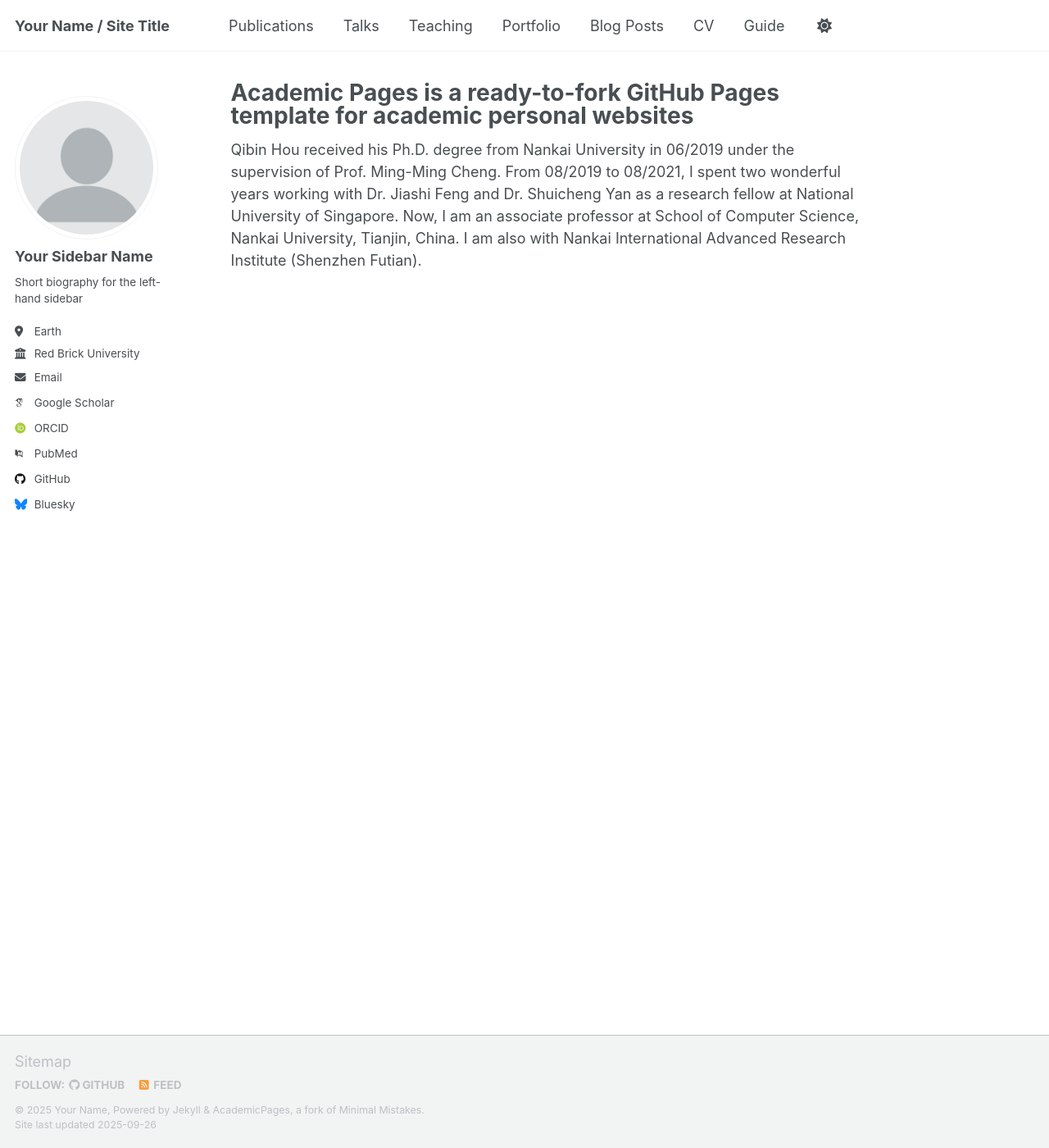
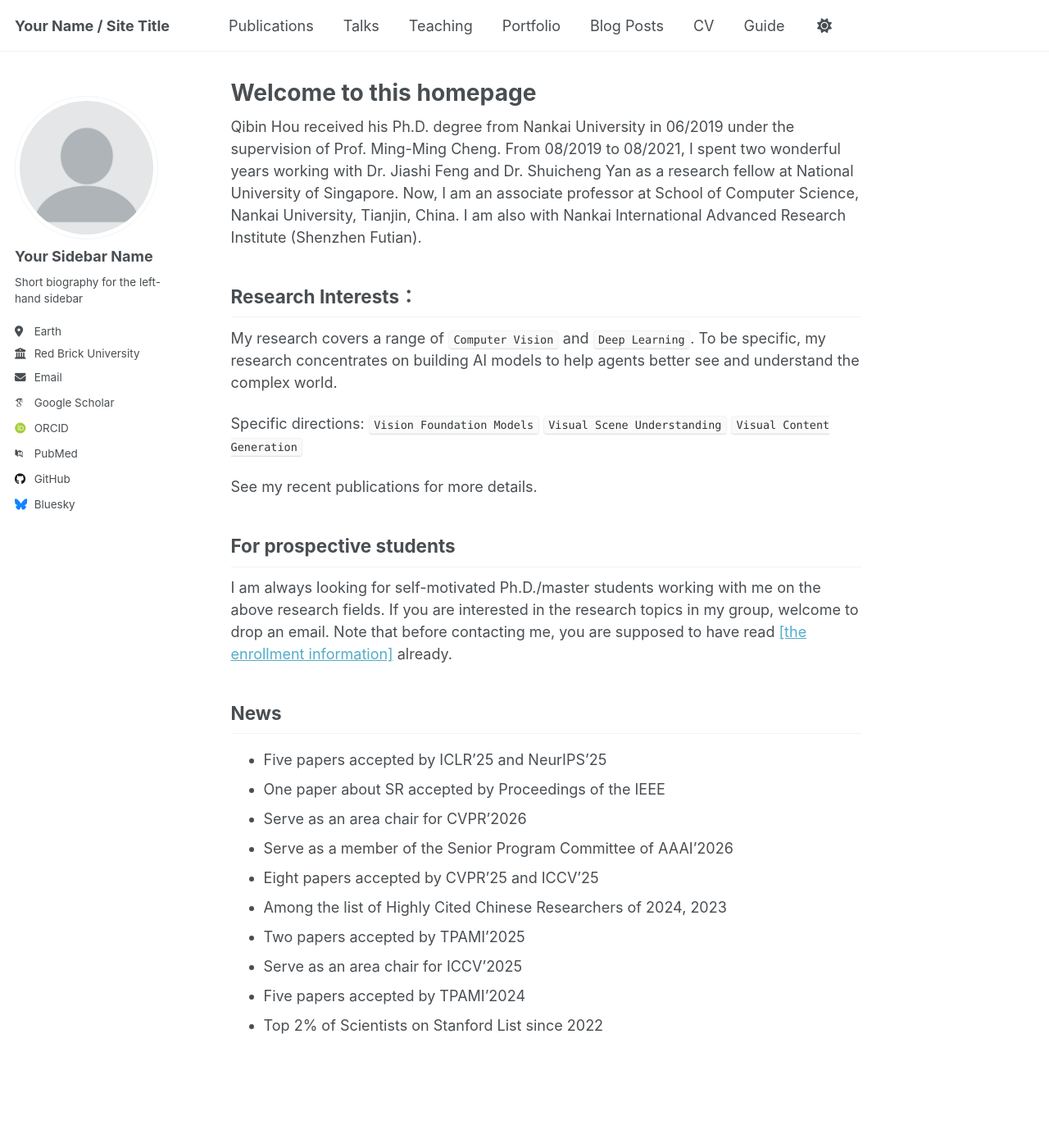
Before and after one commit to houqb/houqb.github.io, a Jekyll site: the page built from _pages/about.md, in a window 1280 px wide and 1400 px high. Shown: the whole window at 82% size. Built offline with Jekyll 4.4.1, drawn with Linux system fonts in a browser that asks for light colours; some web fonts are replaced; a script that is not in the unit is left out.

Commit message:
Update about.md

```diff
--- a/_pages/about.md
+++ b/_pages/about.md
@@ -1,6 +1,6 @@
 ---
 permalink: /
-title: "Academic Pages is a ready-to-fork GitHub Pages template for academic personal websites"
+title: "Welcome to  this homepage"
 author_profile: true
 redirect_from:
   - /about/
@@ -8,3 +8,28 @@ redirect_from:
 ---
 
 Qibin Hou received his Ph.D. degree from Nankai University in 06/2019 under the supervision of Prof. Ming-Ming Cheng. From 08/2019 to 08/2021, I spent two wonderful years working with Dr. Jiashi Feng and Dr. Shuicheng Yan as a research fellow at National University of Singapore. Now, I am an associate professor at School of Computer Science, Nankai University, Tianjin, China. I am also with Nankai International Advanced Research Institute (Shenzhen Futian).
+
+## Research Interests：
+
+My research covers a range of `Computer Vision` and `Deep Learning`. To be specific, my research concentrates on building AI models to help agents better see and understand the complex world.
+
+Specific directions: `Vision Foundation Models` `Visual Scene Understanding` `Visual Content Generation`
+
+See my recent publications for more details.
+
+## For prospective students
+
+I am always looking for self-motivated Ph.D./master students working with me on the above research fields. If you are interested in the research topics in my group, welcome to drop an email. Note that before contacting me, you are supposed to have read <a href="https://mmcheng.net/recruit/" class="redlink">[the enrollment information]</a> already.
+
+## News
+
++ Five papers accepted by ICLR'25 and NeurIPS'25
++ One paper about SR accepted by Proceedings of the IEEE
++ Serve as an area chair for CVPR'2026
++ Serve as a member of the Senior Program Committee of AAAI'2026
++ Eight papers accepted by CVPR'25 and ICCV'25
++ Among the list of Highly Cited Chinese Researchers of 2024, 2023
++ Two papers accepted by TPAMI'2025
++ Serve as an area chair for ICCV'2025
++ Five papers accepted by TPAMI'2024
++ Top 2% of Scientists on Stanford List since 2022
```
